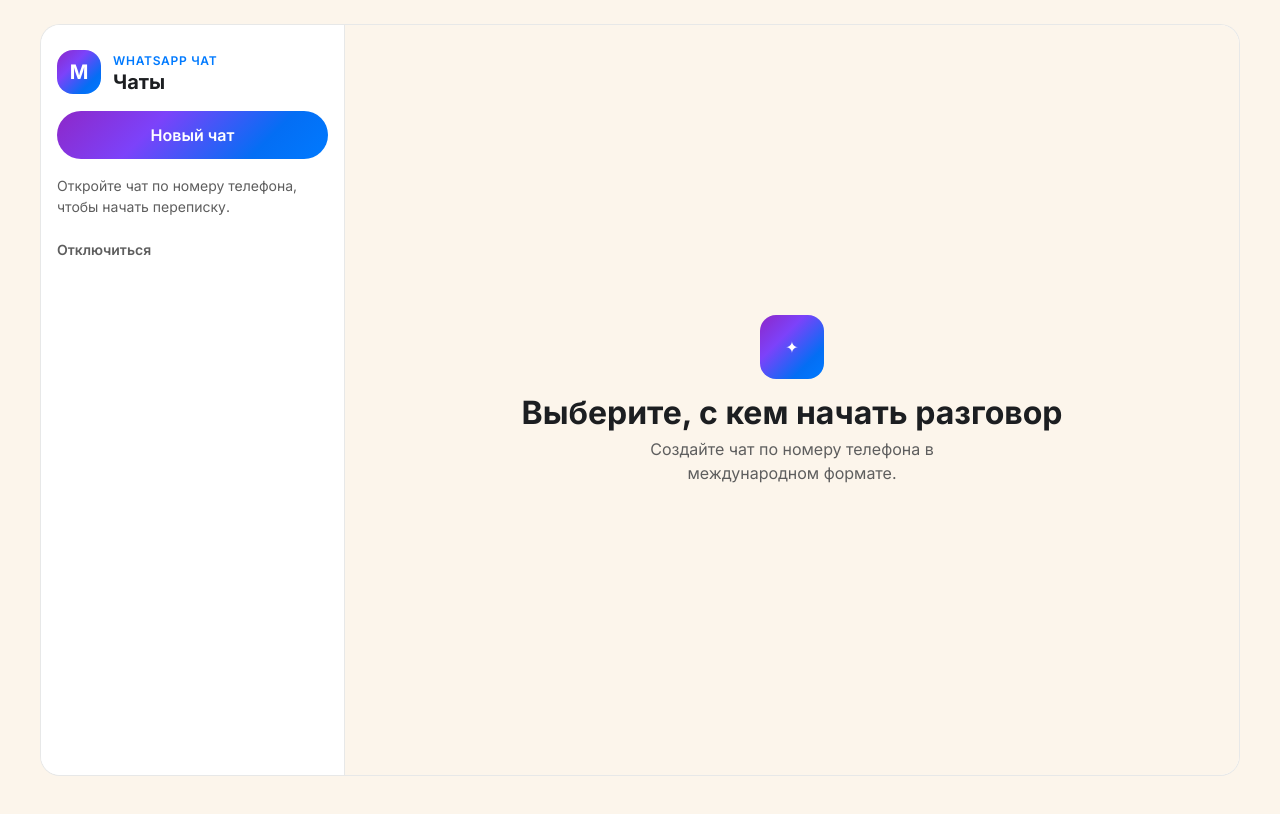
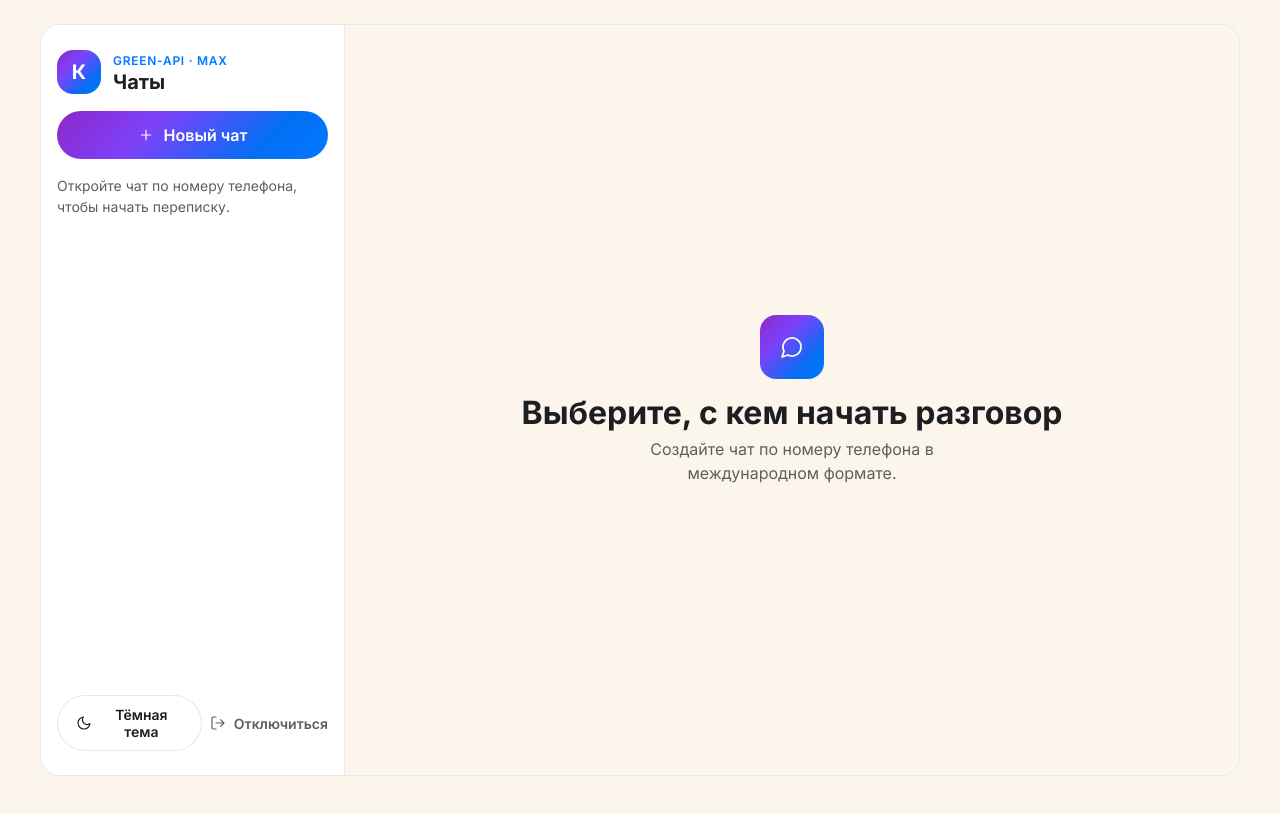
Before and after one commit to tab11pm/max-green-api-chat, a React (Vite) app: page / in a window 1280 px wide. Both pictures are taken after typing "Sample", "Sample123" into the empty fields and a click on the button "Продолжить". Shown: the top 814 px of the page. Built offline with nearby package versions, Linux system fonts and the light colour scheme.

Commit message:
feat: restyle chat shell, sidebar and header

```diff
--- a/src/components/ChatScreen.tsx
+++ b/src/components/ChatScreen.tsx
@@ -2,8 +2,10 @@ import { useCallback, useRef, useState } from 'react'
 import type { IncomingMessage } from '../domain/notifications'
 import { useNotifications, type GreenApiClient } from '../hooks/useNotifications'
 import Composer from './Composer'
+import Icon from './Icon'
 import MessageTimeline, { type TimelineMessage } from './MessageTimeline'
 import NewChatDialog from './NewChatDialog'
+import ThemeToggle from './ThemeToggle'
 
 export interface ActiveChat {
   chatId: string
@@ -51,40 +53,44 @@ export default function ChatScreen({ client, activeChat, initialMessages, onMess
     <main className="messenger-shell">
       <aside className="chat-sidebar" aria-label="Навигация по чатам">
         <div className="sidebar-head">
-          <span className="brand-mark" aria-hidden="true">М</span>
+          <span className="brand-mark" aria-hidden="true">К</span>
           <div>
-            <p className="eyebrow">WhatsApp чат</p>
+            <p className="eyebrow">GREEN-API · MAX</p>
             <h1>Чаты</h1>
           </div>
         </div>
-        <button ref={newChatButton} className="primary-button new-chat-button" type="button" onClick={() => setDialogOpen(true)}>Новый чат</button>
+        <button ref={newChatButton} className="primary-button new-chat-button" type="button" onClick={() => setDialogOpen(true)}><Icon name="plus" size={16} />Новый чат</button>
         {activeChat ? (
           <div className="chat-preview" aria-current="page">
-            <span className="avatar" aria-hidden="true">{activeChat.phone.replace(/\D/g, '').slice(-2)}</span>
+            <span className="avatar" aria-hidden="true"><Icon name="chat" /></span>
             <span className="chat-preview-copy"><strong>{activeChat.phone}</strong><small>Текущий чат</small></span>
           </div>
         ) : <p className="sidebar-empty">Откройте чат по номеру телефона, чтобы начать переписку.</p>}
-        <button className="text-button disconnect-button" type="button" onClick={onDisconnect}>Отключиться</button>
+        <div className="sidebar-foot">
+          <ThemeToggle />
+          <button className="text-button disconnect-button" type="button" aria-label="Отключиться" onClick={onDisconnect}><Icon name="logout" size={16} /><span>Отключиться</span></button>
+        </div>
       </aside>
 
       <section className="chat-surface" aria-label="Переписка">
         {activeChat ? (
           <>
             <header className="chat-header">
-              <div>
-                <h2>{activeChat.phone}</h2>
+              <span className="avatar" aria-hidden="true">{activeChat.phone.replace(/\D/g, '').slice(-2)}</span>
+              <div className="chat-identity">
+                <h2><Icon name="phone" size={16} />{activeChat.phone}</h2>
                 <p className={`transport-status ${status === 'issue' ? 'is-issue' : ''}`} role="status">
                   {status === 'issue' ? 'Проблема с подключением. Проверяем снова…' : status === 'checking' ? 'Проверяем подключение…' : 'Подключено'}
                 </p>
               </div>
-              <button className="text-button" type="button" onClick={onCloseChat}>Закрыть чат</button>
+              <button className="icon-button" type="button" aria-label="Закрыть чат" onClick={onCloseChat}><Icon name="close" /></button>
             </header>
             <MessageTimeline messages={messages} />
             <Composer onSend={send} />
           </>
         ) : (
           <div className="chat-empty">
-            <span className="empty-icon" aria-hidden="true">✦</span>
+            <span className="empty-icon" aria-hidden="true"><Icon name="chat" size={24} /></span>
             <h2>Выберите, с кем начать разговор</h2>
             <p>Создайте чат по номеру телефона в международном формате.</p>
           </div>
```
Also changed, not shown: 1 other file (tests, documents, lock files or other folders).
